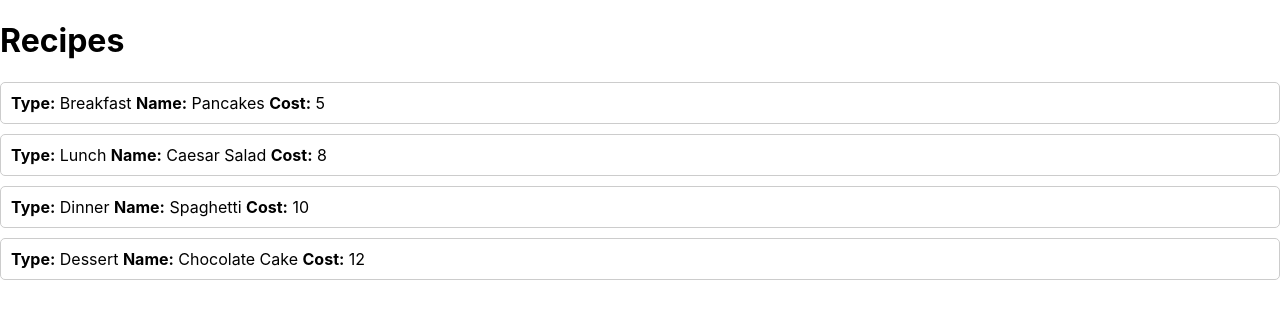
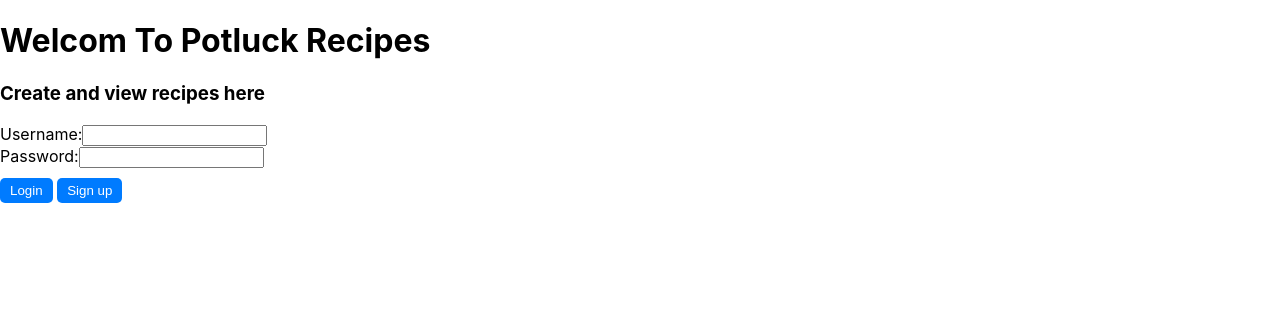
Before and after one commit to ShoVang/Recipes, a React (Create React App) app in the folder recipes/: page / in a window 1280 px wide. Shown: the top 318 px of the page. Built offline with nearby package versions, Linux system fonts and the light colour scheme.

Commit message:
UIdone2.0

```diff
--- a/recipes/src/App.js
+++ b/recipes/src/App.js
@@ -7,10 +7,10 @@ import ViewRec from './comps/ViewRec';
 function App() {
   return (
     <>
-      {/* <Login/> */}
+      <Login/>
       {/* <SignUp/> */}
       {/* <CreateRec/> */}
-      <ViewRec/>
+      {/* <ViewRec/> */}
     </>
   );
 }
--- a/recipes/src/comps/Login.js
+++ b/recipes/src/comps/Login.js
@@ -3,7 +3,8 @@ import React from 'react';
 function Login() {
   return (
     <div>
-      <h1>Create and view recipes here</h1>
+      <h1>Welcom To Potluck Recipes </h1>
+      <h3>Create and view recipes here</h3>
       <form>
         <div>
           <label htmlFor="username">Username:</label>
```
